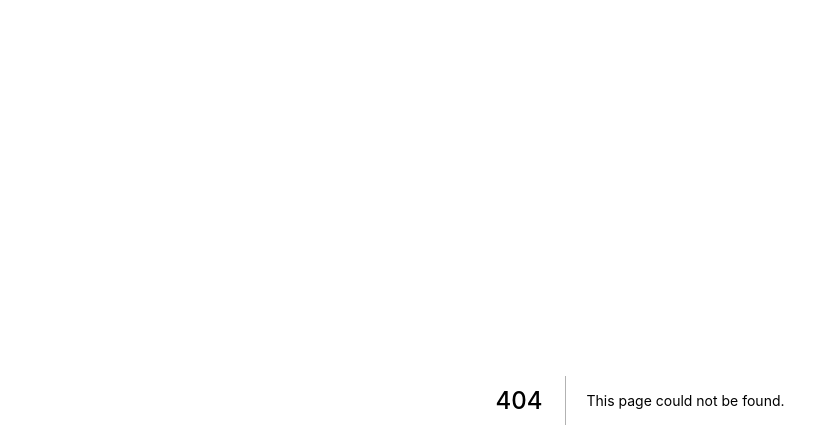
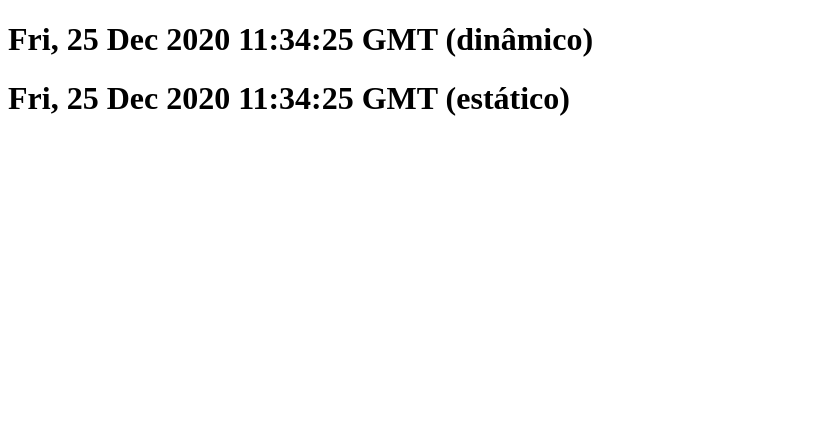
Before and after one commit to Claudiogoncalves/identify, a Next.js app: page /tempo in a window 1280 px wide. Before the commit this address had no page. Shown: the top 448 px of the page, without its empty margins (0-839 px from the left). Built offline with nearby package versions, Linux system fonts and the light colour scheme.

Commit message:
Added page time

```diff
--- /dev/null
+++ b/pages/tempo.js
@@ -0,0 +1,28 @@
+function Tempo(props) {
+  const dynamicDate = new Date();
+  const dynamicDateString = dynamicDate.toGMTString();
+
+  return (
+    <div>
+      <div>
+        <h1>{dynamicDateString} (dinâmico)</h1>
+      </div>
+      <div>
+        <h1>{props.staticDateString} (estático)</h1>
+      </div>
+    </div>
+  )
+}
+
+export function getStaticProps() {
+  const staticDate = new Date();
+  const staticDateString = staticDate.toGMTString();
+
+  return {
+    props: {
+      staticDateString
+    }
+  }
+}
+
+export default Tempo;
```
